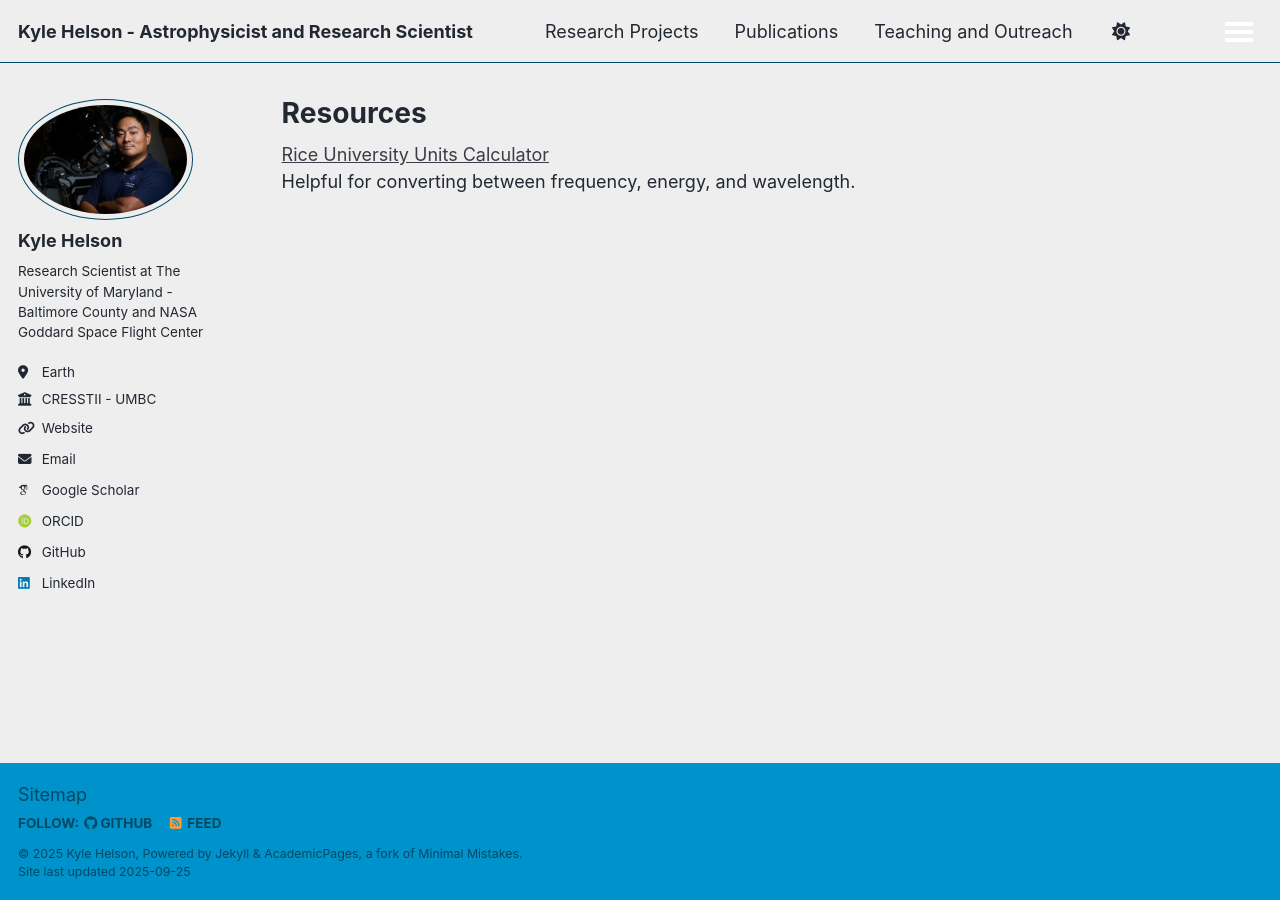
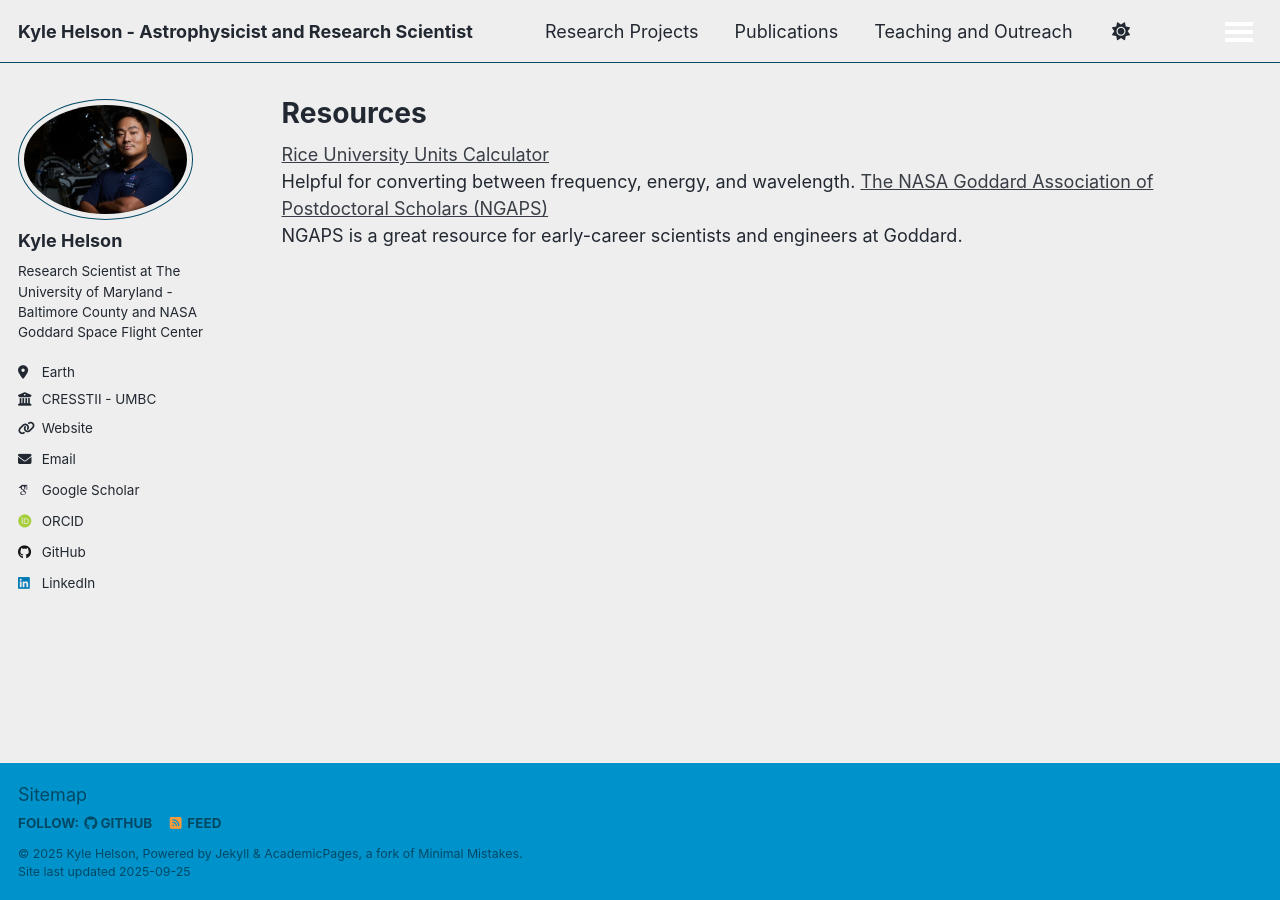
Before and after one commit to kylehelson/kylehelson.github.io, a Jekyll site: the page built from _pages/resources.html, in a window 1280 px wide. Built offline with Jekyll 4.4.1, drawn with Linux system fonts in a browser that asks for light colours; some web fonts are replaced; a script that is not in the unit is left out.

Commit message:
Update resources.html

```diff
--- a/_pages/resources.html
+++ b/_pages/resources.html
@@ -8,3 +8,7 @@ author_profile: true
 
 <a href="https://halas.rice.edu/unit-conversions">Rice University Units Calculator</a>
 <br>Helpful for converting between frequency, energy, and wavelength.
+
+
+<a href = "https://ngaps.github.io/"> The NASA Goddard Association of Postdoctoral Scholars (NGAPS)</a>
+<br> NGAPS is a great resource for early-career scientists and engineers at Goddard.
```
